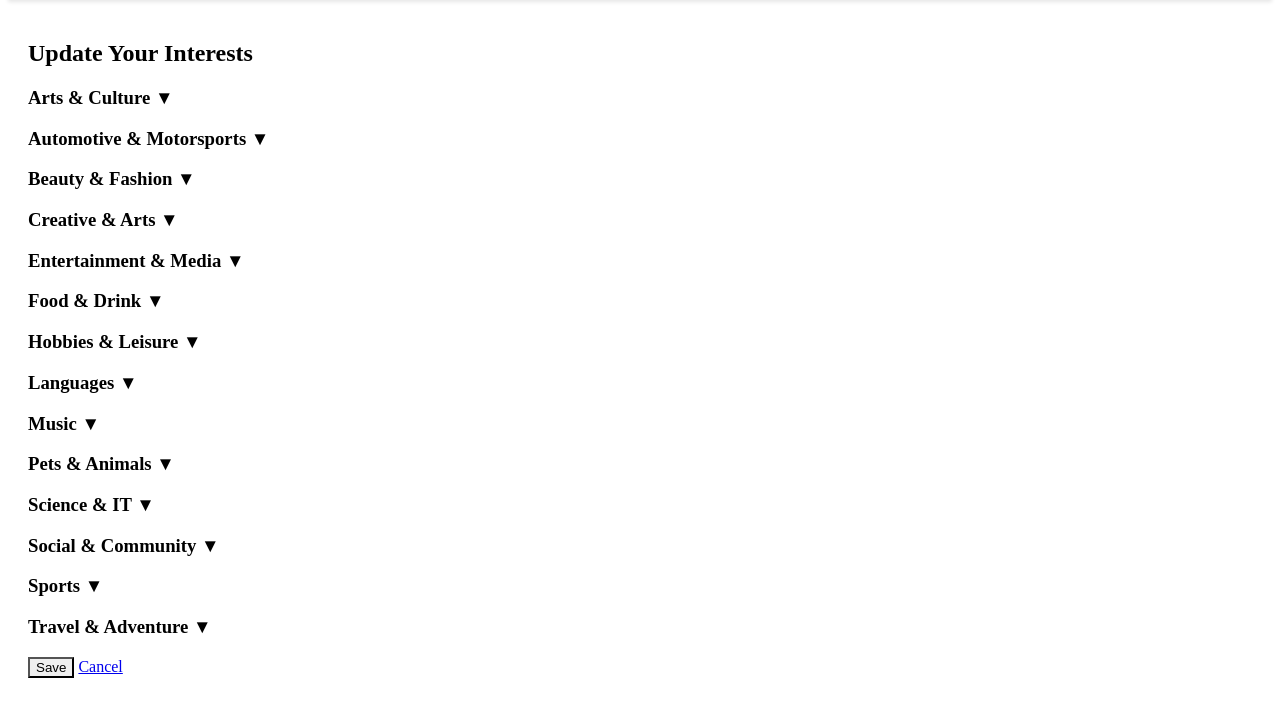
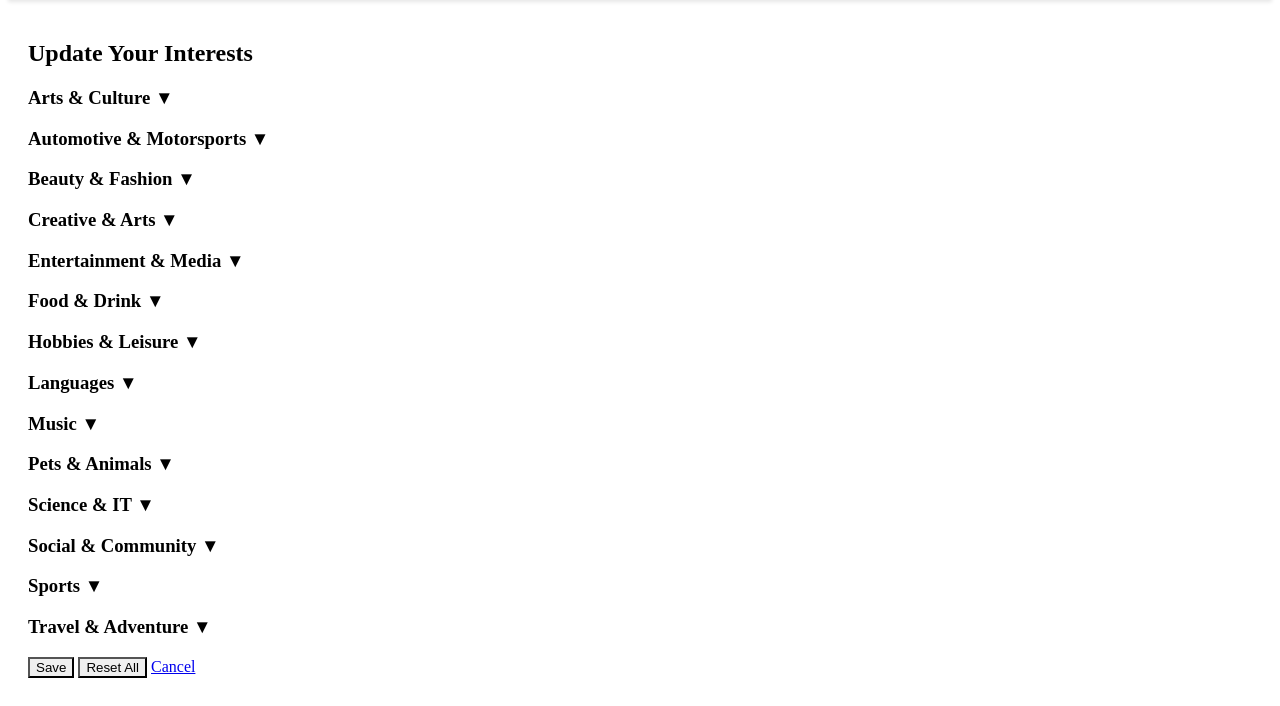
Before and after one commit to hanseohee031/HIDM, a Django app: page /accounts/interests/update/ in a window 1280 px wide. Shown: the part 214-920 px from the top of the page. Run offline with Django 5.2, Linux system fonts and the light colour scheme; a user stored in the database is signed in; data comes from the database, SQL or seed files in the repository; both versions use the stored data as it was after the commit.

Commit message:
interest update

```diff
--- a/accounts/forms.py
+++ b/accounts/forms.py
@@ -92,20 +92,13 @@ class InterestForm(forms.ModelForm):
         queryset=Interest.objects.all(),
         widget=forms.CheckboxSelectMultiple,
         label="Select Your Interests",
-        help_text="최소 5개 이상 선택해주세요."
+        required=False,      # 0개 이상 선택 가능
     )
 
     class Meta:
         model = UserProfile
         fields = ['interests']
 
-    def clean_interests(self):
-        data = self.cleaned_data['interests']
-        if len(data) < 5:
-            raise forms.ValidationError("최소 5개 이상 선택해주세요.")
-        return data
-
-
 class AnnouncementForm(forms.ModelForm):
     class Meta:
         model = Announcement
--- a/accounts/templates/accounts/update_interests.html
+++ b/accounts/templates/accounts/update_interests.html
@@ -1,19 +1,24 @@
-{% extends "base.html" %}
+{% extends 'base.html' %}
 {% load static %}
+
+{% block title %}{{ title }}{% endblock %}
 
 {% block content %}
 <link rel="stylesheet" href="{% static 'css/update_interests.css' %}">
+
 <script>
 document.addEventListener('DOMContentLoaded', () => {
   document.querySelectorAll('.category .toggle').forEach(btn => {
     btn.addEventListener('click', () => {
-        const group = btn.closest('.category');
-        group.classList.toggle('open');
-        const list = group.querySelector('.interests-list');
-        list.style.display = list.style.display === 'none' ? 'block' : 'none';
-        btn.textContent = btn.textContent.endsWith('▼')
-          ? btn.textContent.replace('▼', '▲')
-          : btn.textContent.replace('▲', '▼');
+      const list = btn.nextElementSibling;
+      const icon = btn.querySelector('.icon');
+      if (list.style.display === 'none') {
+        list.style.display = 'block';
+        icon.textContent = '▲';
+      } else {
+        list.style.display = 'none';
+        icon.textContent = '▼';
+      }
     });
   });
 });
@@ -26,16 +31,21 @@
     {{ form.non_field_errors }}
 
     {% for category, items in grouped_interests.items %}
-      <div class="category mb-3">
-        <h3 class="toggle">{{ category }} ▼</h3>
-        <div class="interests-list" style="display:none; padding-left:1rem;">
+      <div class="category mb-4">
+        <h3 class="toggle" style="cursor: pointer;">
+          {{ category }} <span class="icon">▼</span>
+        </h3>
+        <div class="interests-list" style="display: none; padding-left: 1rem;">
           {% for interest in items %}
             <div class="form-check">
-              <input class="form-check-input" type="checkbox"
+              <input
+                class="form-check-input"
+                type="checkbox"
                 id="interest_{{ interest.pk }}"
                 name="interests"
                 value="{{ interest.pk }}"
-                     {% if interest.pk|stringformat:"s" in form.interests.value %}checked{% endif %}>
+                {% if interest in form.instance.interests.all %}checked{% endif %}
+              >
               <label class="form-check-label" for="interest_{{ interest.pk }}">
                 {{ interest.name }}
               </label>
@@ -45,8 +55,13 @@
       </div>
     {% endfor %}
 
+    <div class="d-flex gap-2">
       <button type="submit" class="btn btn-success">Save</button>
-    <a href="{% url 'profile' %}" class="btn btn-secondary ms-2">Cancel</a>
+      <button type="submit" name="reset" value="1" class="btn btn-warning">
+        Reset All
+      </button>
+      <a href="{% url 'profile' %}" class="btn btn-secondary">Cancel</a>
+    </div>
   </form>
 </div>
 {% endblock %}
--- a/accounts/views.py
+++ b/accounts/views.py
@@ -452,16 +452,21 @@ def announcement_delete(request, pk):
 
 @login_required
 def update_interests_view(request):
-    # 1) 현재 사용자 프로필 가져오기
     profile = get_object_or_404(UserProfile, user=request.user)
 
-    # ─── 카테고리별로 Interest 객체 묶기 ───
+    # 카테고리별로 Interest 객체 묶기
     interests = Interest.objects.order_by('category', 'id')
     grouped_interests = {}
     for interest in interests:
         grouped_interests.setdefault(interest.category, []).append(interest)
 
     if request.method == 'POST':
+        # Reset All 눌렀을 때
+        if 'reset' in request.POST:
+            profile.interests.clear()
+            messages.success(request, "모든 관심사가 초기화되었습니다.")
+            return redirect('update_interests')
+
         form = InterestForm(request.POST, instance=profile)
         if form.is_valid():
             form.save()
@@ -473,5 +478,5 @@ def update_interests_view(request):
     return render(request, 'accounts/update_interests.html', {
         'form': form,
         'title': 'Update Your Interests',
-        'grouped_interests': grouped_interests,  # 토글용 데이터 전달
+        'grouped_interests': grouped_interests,
     })
```
Also changed, not shown: accounts/templates/profile.html (+56 -34 lines), db.sqlite3. Lines whose indentation alone changed are shown as unchanged.
